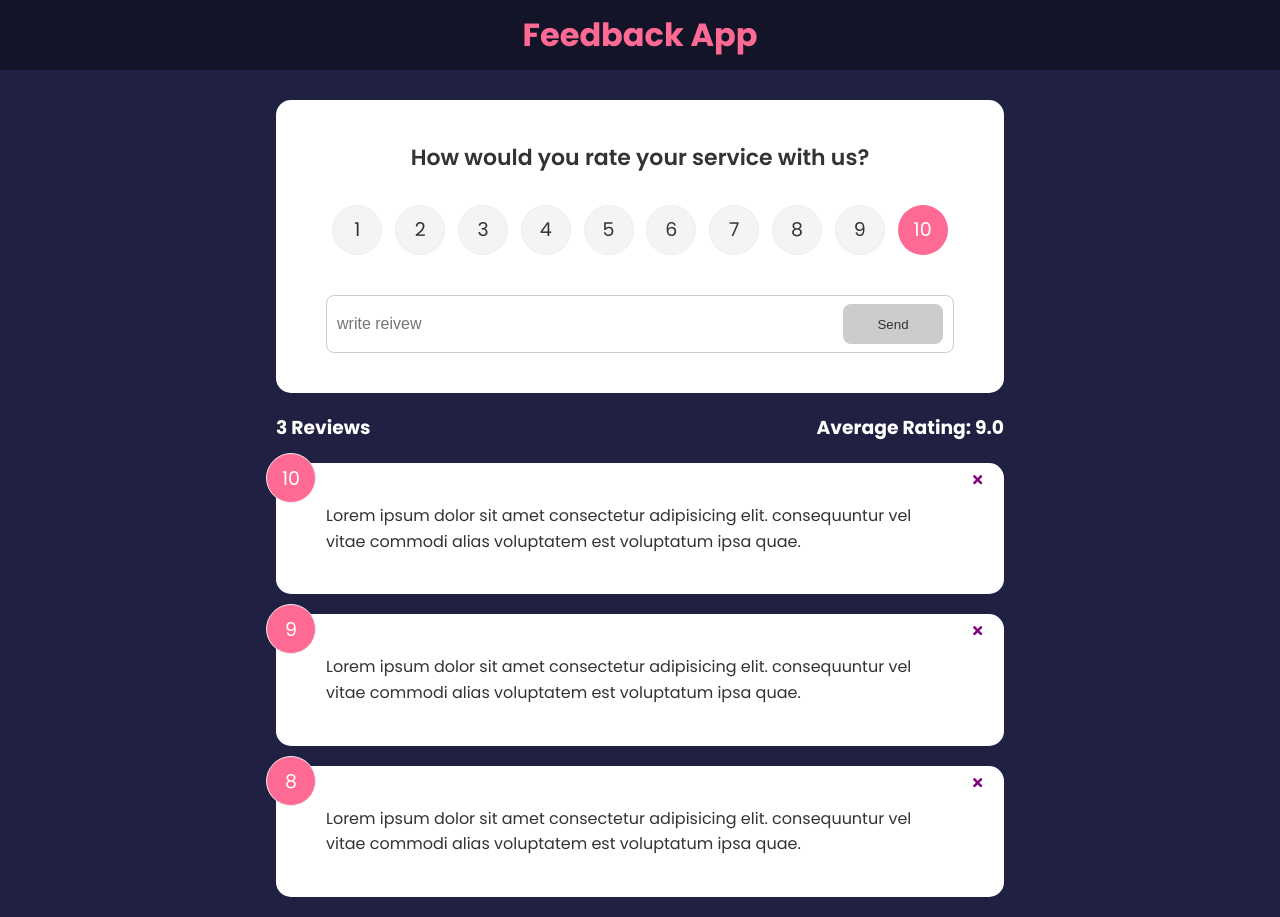
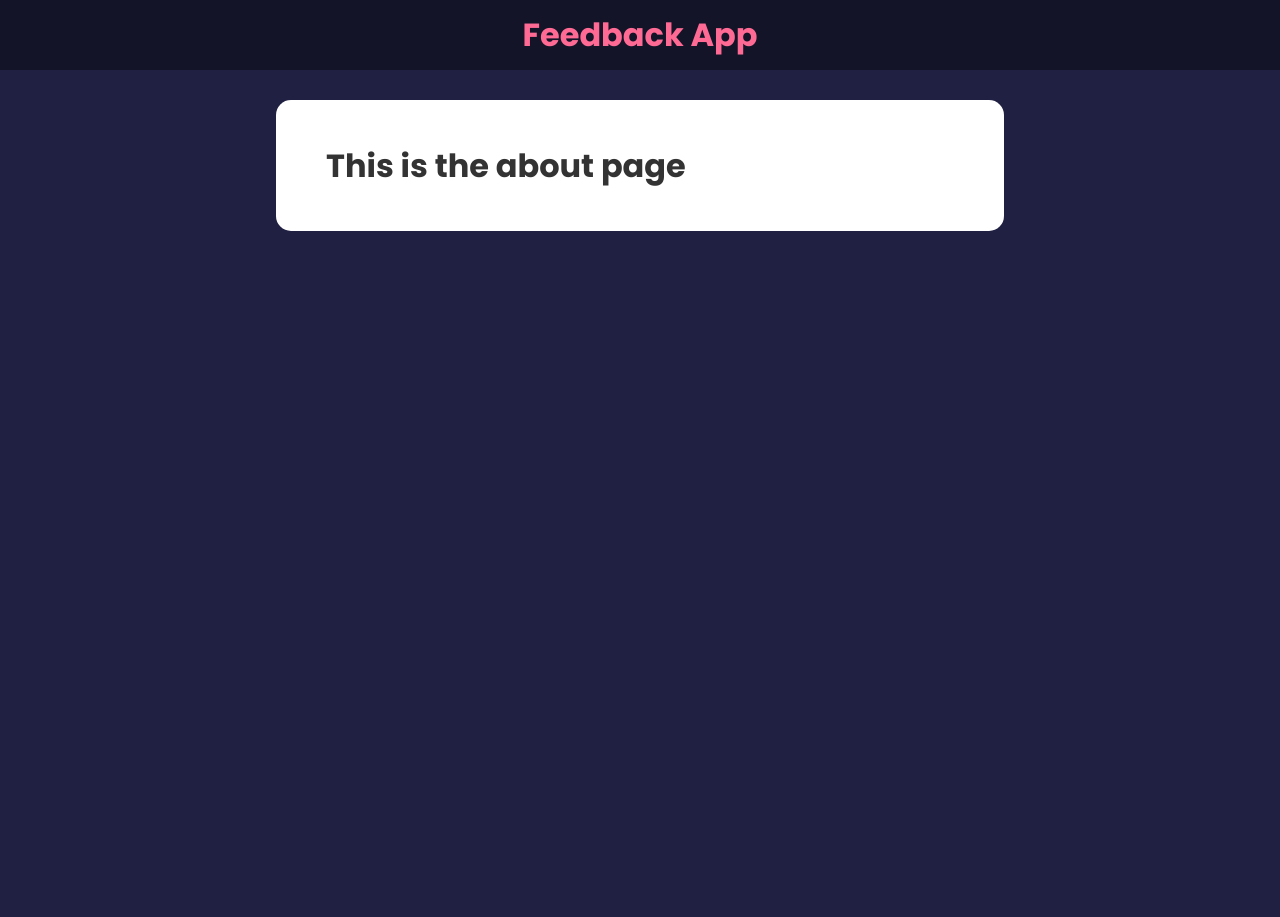
Before and after one commit to praveenss2806/feedback-app, a React (Create React App) app: page /about in a window 1280 px wide. After the commit the page ends 800 px from the top, so only its background shows below. Built offline with nearby package versions, Linux system fonts and the light colour scheme.

Commit message:
added routes

```diff
--- a/package.json
+++ b/package.json
@@ -9,6 +9,7 @@
     "react": "^18.2.0",
     "react-dom": "^18.2.0",
     "react-icons": "^4.12.0",
+    "react-router-dom": "^6.21.1",
     "react-scripts": "^5.0.1",
     "uuid": "^9.0.1",
     "web-vitals": "^2.1.4"
--- a/src/App.jsx
+++ b/src/App.jsx
@@ -1,9 +1,12 @@
 import {v4 as uuidv4} from 'uuid'
+import { BrowserRouter as Router, Route, Routes } from 'react-router-dom';
 import Header from './components/Header';
 import feedbackData from './data/FeedbackData';
 import FeedbackList from './components/FeedbackList';
 import FeedbackStats from './components/FeedbackStats';
 import FeedbackForm from './components/FeedbackForm';
+import About from './pages/About';
+import AboutLink from './components/AboutLink';
 
 import { useState } from 'react';
 
@@ -24,14 +27,22 @@
     }
 
     return (
-        <>
+        <Router>
             <Header />
             <div className="container">
-                <FeedbackForm addFeedback={addFeedback}/>
-                <FeedbackStats feedback={feedback} />
-                <FeedbackList feedback={feedback} delFeedback={delFeedback} />
+                <Routes>
+                    <Route exact path='/' element = {
+                        <>
+                            <FeedbackForm addFeedback={addFeedback}/>
+                            <FeedbackStats feedback={feedback} />
+                            <FeedbackList feedback={feedback} delFeedback={delFeedback} />
+                            <AboutLink/>
+                        </>
+                    } />
+                    <Route path='/about' element = {<><About/></>}/>
+                </Routes>
             </div>
-        </>
+        </Router>
     );
 };
 
--- /dev/null
+++ b/src/components/AboutLink.jsx
@@ -0,0 +1,14 @@
+import { FaQuestion } from "react-icons/fa";
+import { Link } from "react-router-dom";
+
+const AboutLink = () => {
+    return (
+        <div className="about-link">
+            <Link to="/about">
+                <FaQuestion size={30}/>
+            </Link>
+        </div>
+    )
+}
+
+export default AboutLink;
--- /dev/null
+++ b/src/pages/About.jsx
@@ -0,0 +1,11 @@
+import Card from "../components/shared/Card";
+
+const About = () => {
+    return (
+        <Card>
+            <h1>This is the about page</h1>
+        </Card>
+    )
+}
+
+export default About;
```
Also changed, not shown: 1 other file (tests, documents, lock files or other folders).
